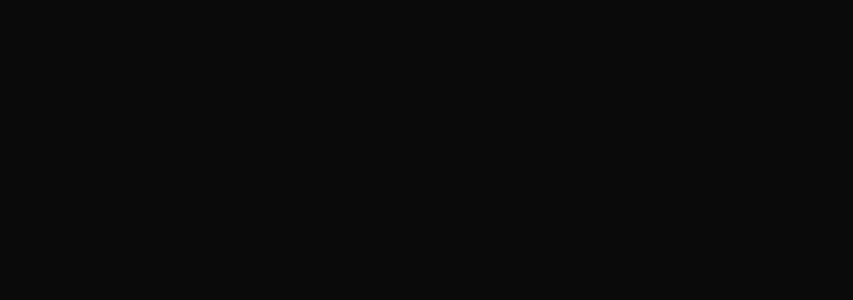
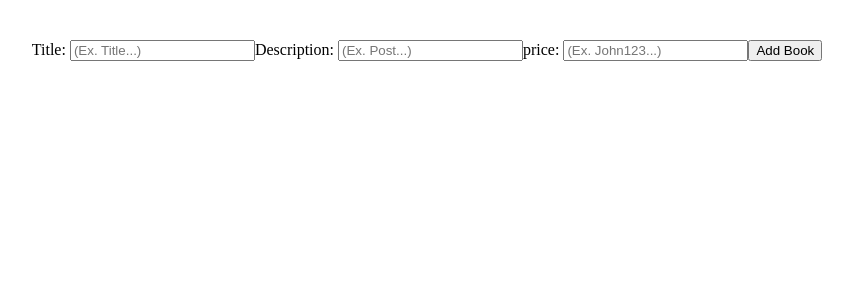
Before and after one commit to Abolfazl181920/FullStack-CRUD, a React (Vite) app in the folder client/: page /add in a window 1280 px wide. Before the commit this address had no page. Shown: the top 300 px of the page, without its empty margins (213-1066 px from the left). Built offline with nearby package versions, Linux system fonts and the light colour scheme.

Commit message:
[ Add ]: Generated Add feature which means that user can add books!

```diff
--- a/client/package.json
+++ b/client/package.json
@@ -10,9 +10,11 @@
   },
   "dependencies": {
     "axios": "^1.3.4",
+    "formik": "^2.2.9",
     "react": "^18.2.0",
     "react-dom": "^18.2.0",
-    "react-router-dom": "^6.9.0"
+    "react-router-dom": "^6.9.0",
+    "yup": "^1.0.2"
   },
   "devDependencies": {
     "@types/react": "^18.0.28",
--- a/client/src/App.css
+++ b/client/src/App.css
@@ -3,12 +3,6 @@
   margin: 0 auto;
   padding: 2rem;
   text-align: center;
-}
-
-body {
-  background-color: rgb(10, 10, 10);
-  font-family: 'Segoe UI', Tahoma, Geneva, Verdana, sans-serif;
-  font-size: 15px;
 }
 
 .flex__container {
--- a/client/src/constants/Pages.jsx
+++ b/client/src/constants/Pages.jsx
@@ -1,7 +1,9 @@
 import Home from '../pages/Home'
 import Books from '../pages/Books'
+import Add from '../pages/Add'
 
 export default {
     Home,
-    Books
+    Books,
+    Add
 }
--- /dev/null
+++ b/client/src/pages/Add.jsx
@@ -0,0 +1,67 @@
+import { useState } from 'react'
+import { Formik, Form, Field, ErrorMessage } from 'formik'
+import * as Yup from 'yup'
+import axios from 'axios'
+
+const Add = () => {
+
+    const [ addBook, setAddBook ] = useState({
+        title: "",
+        descr: "",
+        price: ""
+    })
+
+    const initialValues = {
+        title: "",
+        descr: "",
+        price: ""
+    }
+
+    const validationSchema = Yup.object().shape({
+        title: Yup.string().required("You must input a Title!"),
+        descr: Yup.string().required("You must input a Description!"),
+        price: Yup.number().required("You must input a Price!"),
+    })
+
+    const onSubmit = (data) => {
+        axios.post(`http://localhost:3001/books`, data).then((response) => {
+            setAddBook(response.data)
+            console.log('It Worked!!!')
+        })
+    }
+
+    return(
+        <div>
+            <Formik
+                initialValues={initialValues}
+                onSubmit={onSubmit}
+                validationSchema={validationSchema}
+            >
+                <Form className="formContainer">
+                    <label>Title: </label>
+                    <ErrorMessage name="title" component="span" />
+                    <Field
+                        name="title"
+                        placeholder="(Ex. Title...)"
+                    />
+                    <label>Description: </label>
+                    <ErrorMessage name="descr" component="span" />
+                    <Field
+                        name="descr"
+                        placeholder="(Ex. Post...)"
+                    />
+                    <label>price: </label>
+                    <ErrorMessage name="price" component="span" />
+                    <Field
+                        name="price"
+                        placeholder="(Ex. John123...)"
+                    />
+
+                    <button type="submit"> Add Book</button>
+                </Form>
+            </Formik>
+        </div>
+    )
+}
+
+export default Add
--- a/client/src/pages/Books.jsx
+++ b/client/src/pages/Books.jsx
@@ -8,7 +8,6 @@
   useEffect(() => {
     axios.get(`http://localhost:3001/books`).then(res => {
       setBooksList(res.data)
-      console.log(res.data)
     })
   }, [ booksList ])
 
--- a/client/src/routes/AllRoutes.jsx
+++ b/client/src/routes/AllRoutes.jsx
@@ -6,8 +6,9 @@
   return (
     <Router>
         <Routes>
-            <Route element={ <Page.Home/> } path='/' />
-            <Route element={ <Page.Books/> } path='/books' />
+            <Route element={ <Page.Home /> } path='/' />
+            <Route element={ <Page.Books /> } path='/books' />
+            <Route element={ <Page.Add /> } path='/add' />
         </Routes>
     </Router>
   )
```
Also changed, not shown: 2 other files (tests, documents, lock files or other folders).
